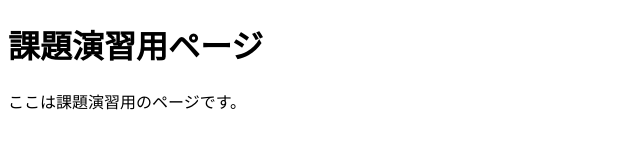
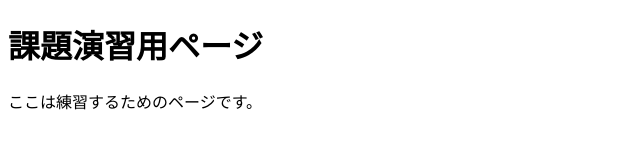
Before and after one commit to kaichan-01/pair-conflict, a plain HTML site: page index.html in a window 1280 px wide. Shown: the full height of the page, 0-640 px from the left. Drawn offline with Linux system fonts and the light colour scheme.

Commit message:
pタグの内容の修正

```diff
--- a/index.html
+++ b/index.html
@@ -7,6 +7,6 @@
 </head>
 <body>
     <h1>課題演習用ページ</h1>
-    <p>ここは課題演習用のページです。</p>
+    <p>ここは練習するためのページです。</p>
 </body>
 </html>
```
